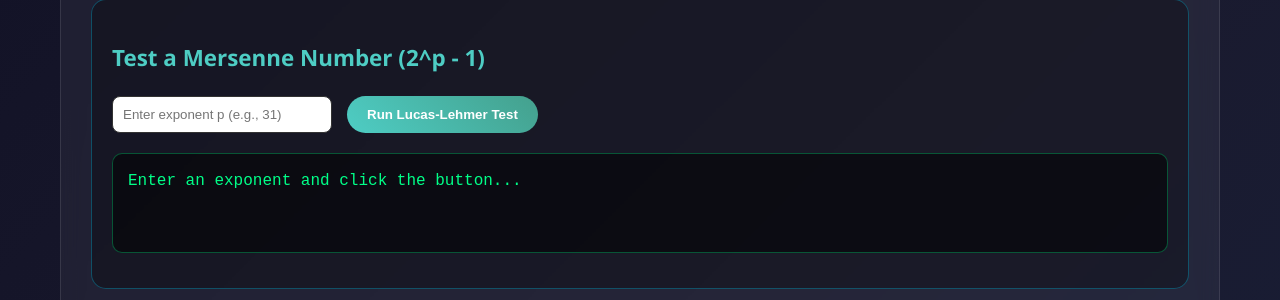
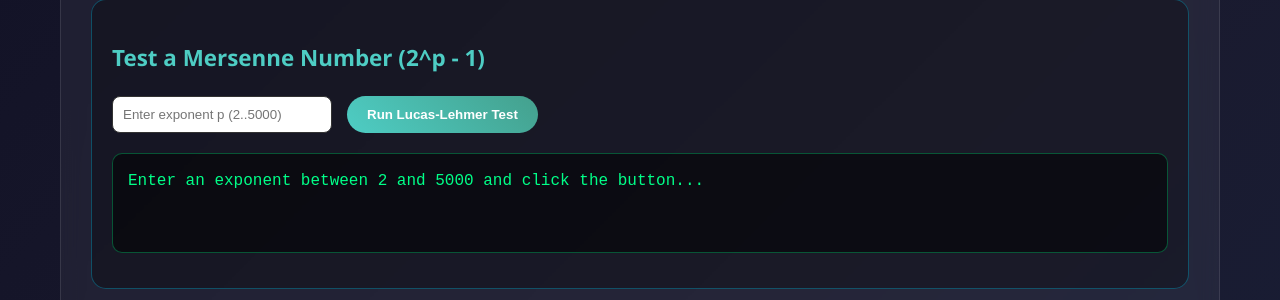
Before and after one commit to jayaraman2212066/MERSENNAA, a Flask app: page / in a window 1280 px wide, after a click on "Live Demo". Shown: the part 664-964 px from the top of the page. Run offline with Flask 3, Linux system fonts and the light colour scheme; parts of the project's set-up code (start-up, migrations or seed data) failed here and were passed over.

Commit message:
Live Demo: allow exponents up to 5000 with safe timeout; improve validation and labels

```diff
--- a/app.py
+++ b/app.py
@@ -48,32 +48,34 @@ class MersenneCalculator:
                 return False
         return True
 
-    def lucas_lehmer_test(self, p):
-        """Lucas-Lehmer primality test for Mersenne numbers"""
+    def lucas_lehmer_test(self, p: int, time_budget_seconds: float | None = None):
+        """Lucas-Lehmer primality test for Mersenne numbers with optional time budget.
+        Returns True/False, or raises TimeoutError if budget exceeded.
+        """
         if p == 2:
             return True
-
+        start = time.time()
         s = 4
         M = (1 << p) - 1  # 2^p - 1
-
         for _ in range(p - 2):
             s = (s * s - 2) % M
-
+            if time_budget_seconds is not None and (time.time() - start) > time_budget_seconds:
+                raise TimeoutError("Lucas-Lehmer timed out")
         return s == 0
 
-    def test_mersenne_number(self, p):
+    def test_mersenne_number(self, p, time_budget_seconds: float | None = 8.0):
         """Test if 2^p - 1 is prime"""
         start_time = time.time()
 
         if p <= 0:
             return {"valid": False, "error": "Exponent must be positive"}
 
-        if p > 1000:  # Limit for demo purposes
-            return {"valid": False, "error": "Exponent too large for demo (max 1000)"}
+        if p > 5000:  # Limit for demo purposes
+            return {"valid": False, "error": "Exponent too large for demo (max 5000)"}
 
         try:
             M = (1 << p) - 1
-            is_prime = self.lucas_lehmer_test(p)
+            is_prime = self.lucas_lehmer_test(p, time_budget_seconds=time_budget_seconds)
             end_time = time.time()
 
             return {
@@ -84,6 +86,8 @@ class MersenneCalculator:
                 "computation_time": round(end_time - start_time, 4),
                 "digits": len(str(M))
             }
+        except TimeoutError:
+            return {"valid": False, "error": "Computation timed out — try a smaller exponent"}
         except Exception as e:
             return {"valid": False, "error": str(e)}
 
--- a/templates/index.html
+++ b/templates/index.html
@@ -423,16 +423,16 @@
                 <div class="interactive-demo">
                     <h3>Test a Mersenne Number (2^p - 1)</h3>
                     <div class="demo-controls">
-                        <input id="exponent-input" type="number" min="2" max="1000" placeholder="Enter exponent p (e.g., 31)" style="padding:10px;border-radius:8px;border:1px solid #333;min-width:220px;">
+                        <input id="exponent-input" type="number" min="2" max="5000" placeholder="Enter exponent p (2..5000)" style="padding:10px;border-radius:8px;border:1px solid #333;min-width:220px;">
                         <button class="demo-btn" onclick="apiTestMersenne()">Run Lucas-Lehmer Test</button>
                     </div>
-                    <div id="demo-output" class="demo-output">Enter an exponent and click the button...</div>
+                    <div id="demo-output" class="demo-output">Enter an exponent between 2 and 5000 and click the button...</div>
                 </div>
 
                 <div class="interactive-demo">
                     <h3>Find Perfect Numbers</h3>
                     <div class="demo-controls">
-                        <input id="perfect-limit" type="number" min="1" max="10" value="5" placeholder="How many?" style="padding:10px;border-radius:8px;border:1px solid #333;min-width:140px;">
+                        <input id="perfect-limit" type="number" min="1" max="20" value="5" placeholder="How many? (1..20)" style="padding:10px;border-radius:8px;border:1px solid #333;min-width:140px;">
                         <button class="demo-btn" onclick="apiFindPerfectNumbers()">Find</button>
                     </div>
                     <div id="perfect-output" class="demo-output">Click find to list perfect numbers derived from Mersenne primes.</div>
@@ -548,13 +548,13 @@
         async function apiTestMersenne() {
             const output = document.getElementById('demo-output');
             const p = parseInt(document.getElementById('exponent-input').value, 10);
-            if (!p || p < 2) { output.innerHTML = 'Enter a valid exponent ≥ 2'; return; }
+            if (!p || p < 2 || p > 5000) { output.innerHTML = 'Enter a valid exponent in range 2..5000'; return; }
             output.innerHTML = 'Running Lucas-Lehmer test on server...';
             const result = await postJSON('/api/test_mersenne', { exponent: p });
             if (result.error) { output.innerHTML = `Error: ${result.error}`; return; }
             output.innerHTML = `
                 <strong>Exponent:</strong> ${result.exponent}<br>
-                <strong>Digits:</strong> ${result.digits}<br>
+                <strong>Digits of 2^p-1:</strong> ${result.digits}<br>
                 <strong>Is Prime:</strong> ${result.is_prime ? 'Yes ✅' : 'No ❌'}<br>
                 <strong>Time:</strong> ${result.computation_time}s
             `;
@@ -564,11 +564,12 @@
         async function apiFindPerfectNumbers() {
             const out = document.getElementById('perfect-output');
             const limit = parseInt(document.getElementById('perfect-limit').value, 10) || 5;
+            if (limit < 1 || limit > 20) { out.innerHTML = 'Enter a count between 1 and 20'; return; }
             out.innerHTML = 'Finding perfect numbers on server...';
             const result = await postJSON('/api/find_perfect_numbers', { limit });
             if (result.error) { out.innerHTML = `Error: ${result.error}`; return; }
             out.innerHTML = result.perfect_numbers.map((pn, i) => `
-                #${i+1} — p=${pn.exponent}, M_p=${pn.mersenne_prime}, digits=${pn.digits}
+                #${i+1} — exponent p=${pn.exponent}, M_p=${pn.mersenne_prime}, digits=${pn.digits}
             `).join('<br>');
         }
 
```
